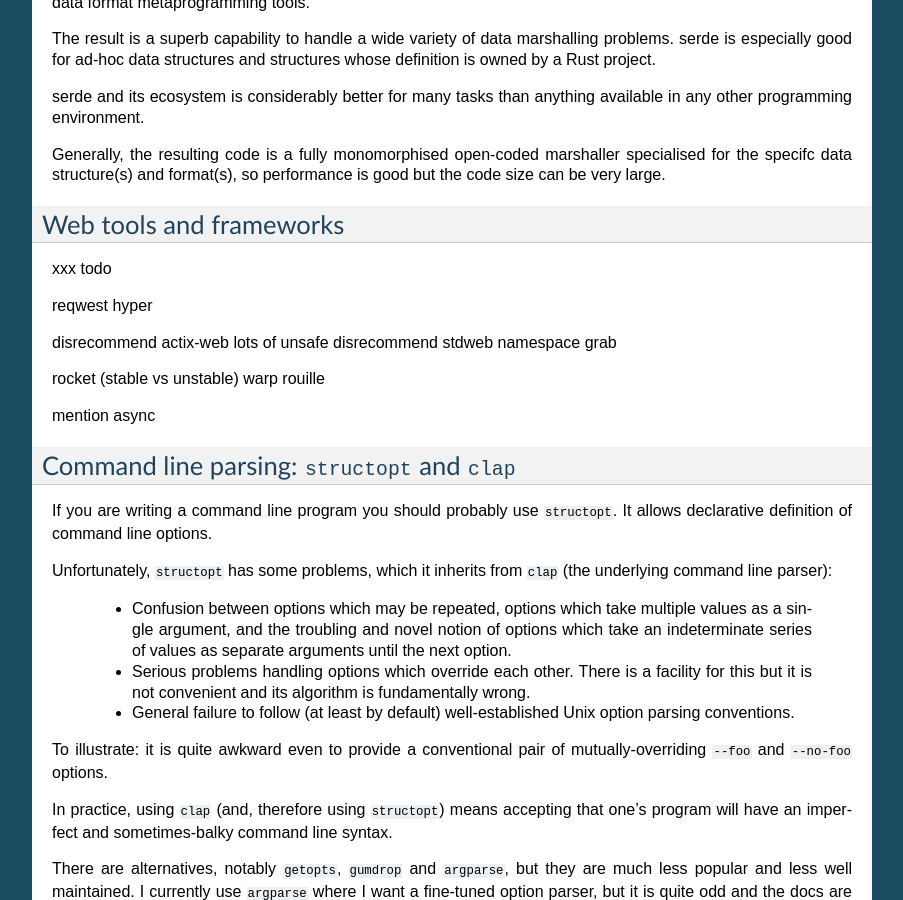
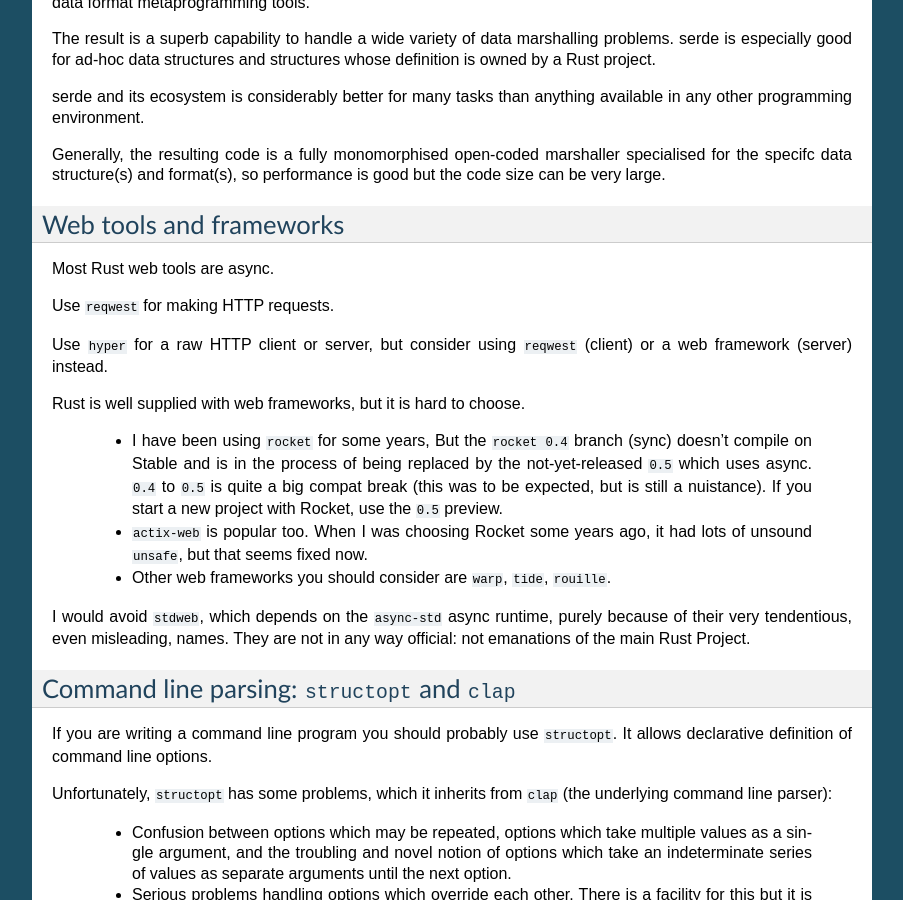
Before and after one commit to cxw620/rust-polyglot, a Sphinx documentation site: the page built from docs/libs.rst, in a window 1280 px wide and 900 px high, scrolled down 924 px. Shown: the whole window, without its empty margins (198-1101 px from the left). Built offline with Sphinx 7.4.7, drawn with Linux system fonts in a browser that asks for light colours.

Commit message:
libs: web section
Signed-off-by: Ian Jackson <ijackson@chiark.greenend.org.uk>

```diff
--- a/docs/libs.rst
+++ b/docs/libs.rst
@@ -95,19 +95,38 @@
 Web tools and frameworks
 ------------------------
 
-xxx todo
+Most Rust web tools are async.
 
-reqwest
-hyper
+Use ``reqwest`` for making HTTP requests.
 
-disrecommend actix-web lots of unsafe
-disrecommend stdweb namespace grab
+Use ``hyper`` for a raw HTTP client or server,
+but consider using ``reqwest`` (client)
+or a web framework (server) instead.
 
-rocket (stable vs unstable)
-warp
-rouille
+Rust is well supplied with web frameworks,
+but it is hard to choose.
 
-mention async
+ * I have been using ``rocket`` for some years,
+   But the ``rocket 0.4`` branch (sync) doesn't compile on Stable
+   and is in the process of being replaced by the not-yet-released
+   ``0.5`` which uses async.
+   ``0.4`` to ``0.5`` is quite a big compat break
+   (this was to be expected, but is still a nuistance).
+   If you start a new project with Rocket, use the ``0.5`` preview.
+
+ * ``actix-web`` is popular too.
+   When I was choosing Rocket some years ago,
+   it had lots of unsound ``unsafe``, but that seems fixed now.
+
+ * Other web frameworks you should consider are
+   ``warp``, ``tide``, ``rouille``.
+
+I would avoid ``stdweb``, which depends on the ``async-std``
+async runtime,
+purely because of their very tendentious, even misleading, names.
+They are not in any way official:
+not emanations of the main Rust Project.
+
 
 Command line parsing: ``structopt`` and ``clap``
 ------------------------------------------------
```
